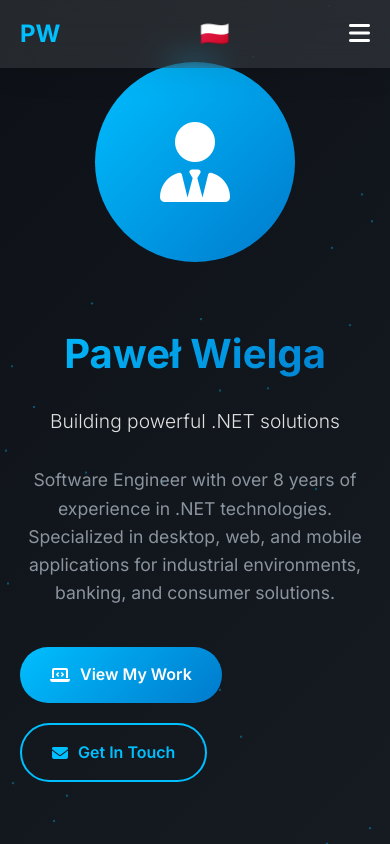
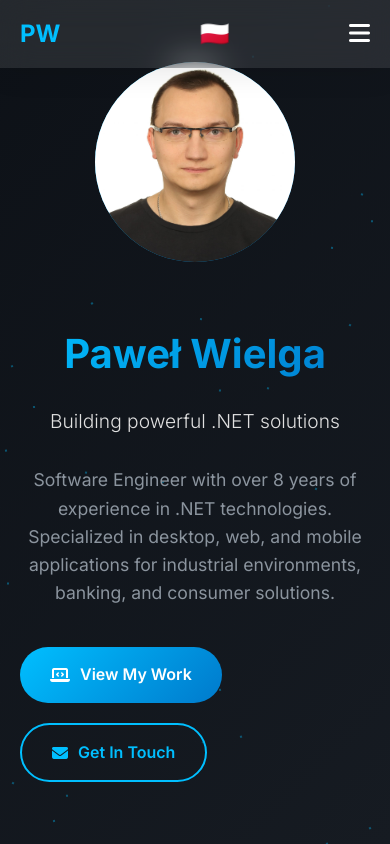
Before and after one commit to PawelWielga/dihor, a React (Vite) app: page / in a window 390 px wide. Shown: the top 844 px of the page. Built offline with nearby package versions, Linux system fonts and the light colour scheme.

Commit message:
Use photo in hero

```diff
--- a/src/components/Hero.jsx
+++ b/src/components/Hero.jsx
@@ -10,7 +10,7 @@ function Hero() {
         <div className="hero-content">
           <div className="hero-image">
             <div className="profile-img">
-              <i className="fas fa-user-tie" />
+              <img src="/img/me.jpg" alt="Paweł Wielga" />
             </div>
           </div>
           <div className="hero-text">
--- a/src/index.css
+++ b/src/index.css
@@ -291,6 +291,13 @@ html { scroll-behavior: smooth; }
             font-size: 8rem;
             color: var(--text-primary);
             margin: 0 auto;
+        }
+
+        .profile-img img {
+            width: 100%;
+            height: 100%;
+            object-fit: cover;
+            border-radius: 50%;
         }
 
         .about-text h3 {
@@ -599,6 +606,13 @@ html { scroll-behavior: smooth; }
                 font-size: 5rem;
             }
 
+            .profile-img img {
+                width: 100%;
+                height: 100%;
+                object-fit: cover;
+                border-radius: 50%;
+            }
+
             .projects-grid {
                 grid-template-columns: 1fr;
             }
```
